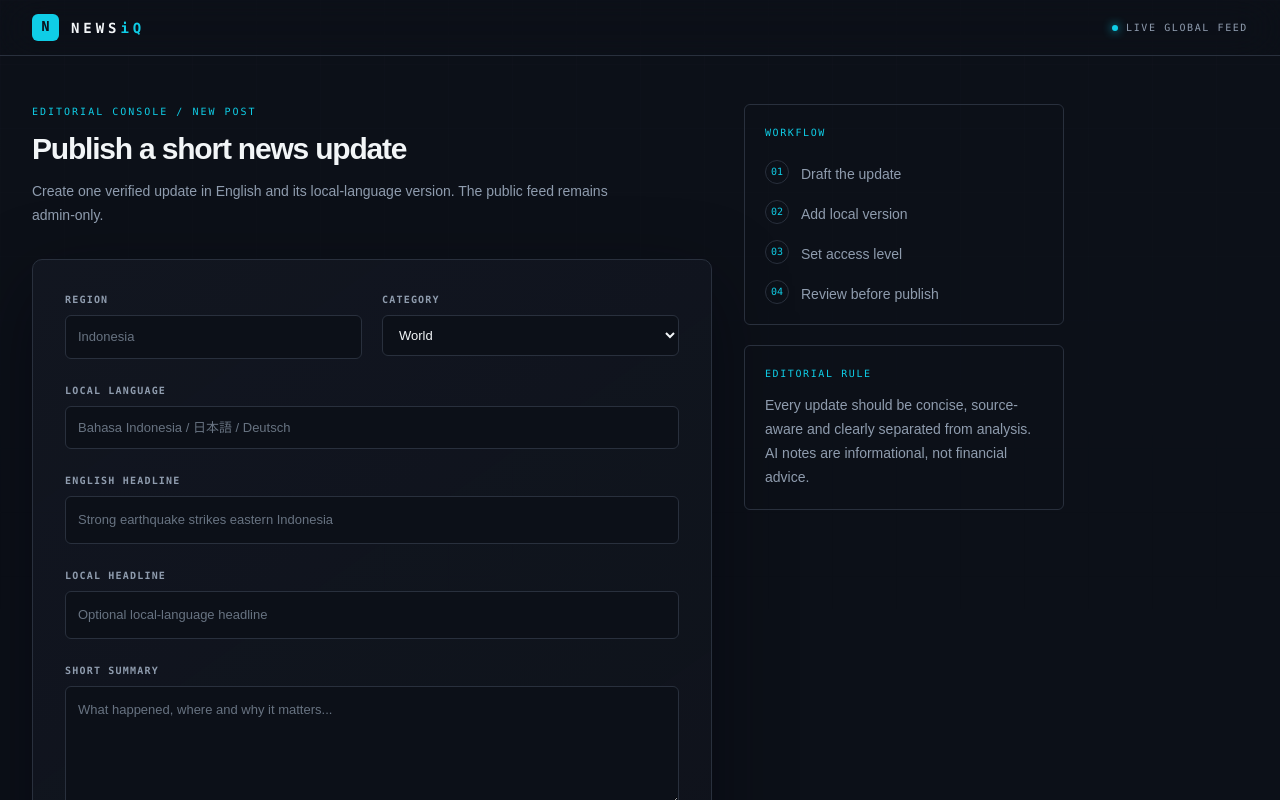
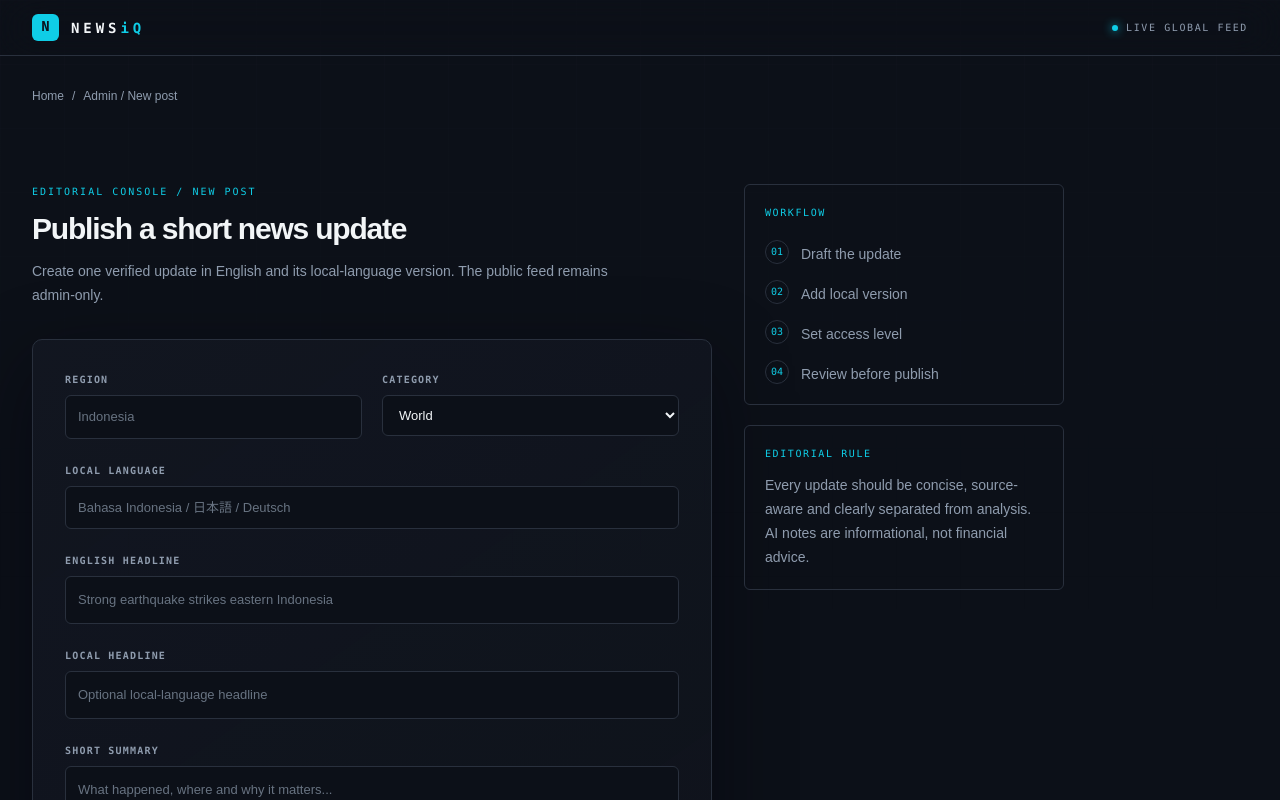
Before and after one commit to beyondinfinity2500-ctrl/newsiq-landing, a Next.js app: page /admin in a window 1280 px wide. Shown: the top 800 px of the page. Built offline with nearby package versions, Linux system fonts and the light colour scheme.

Commit message:
feat: add breadcrumbs to about, admin, and markets pages
Co-authored-by: beyondinfinity2500-ctrl <300656251+beyondinfinity2500-ctrl@users.noreply.github.com>

```diff
--- a/app/admin/page.tsx
+++ b/app/admin/page.tsx
@@ -3,6 +3,7 @@
 import { FormEvent, useState } from 'react'
 import { SiteFooter } from '../../components/site/SiteFooter'
 import { SiteHeader } from '../../components/site/SiteHeader'
+import { Breadcrumbs } from '../../components/site/Breadcrumbs'
 
 export default function AdminPublisher() {
   const [published, setPublished] = useState(false)
@@ -17,7 +18,7 @@ export default function AdminPublisher() {
     <main className="min-h-screen bg-background text-foreground">
       <div className="page-grid" aria-hidden="true" />
       <SiteHeader admin />
-      <div className="relative z-10 mx-auto grid max-w-7xl gap-8 px-4 py-8 lg:grid-cols-[minmax(0,680px)_320px] lg:px-8 lg:py-12">
+      <div className="relative z-10 mx-auto max-w-7xl px-4 pt-8 lg:px-8"><Breadcrumbs current="Admin / New post" /></div><div className="relative z-10 mx-auto grid max-w-7xl gap-8 px-4 py-8 lg:grid-cols-[minmax(0,680px)_320px] lg:px-8 lg:py-12">
         <section>
           <div className="mb-8">
             <p className="font-mono text-[10px] uppercase tracking-[0.2em] text-primary">Editorial console / New post</p>
--- a/app/subscribe/page.tsx
+++ b/app/subscribe/page.tsx
@@ -3,6 +3,7 @@
 import { useState } from "react"
 import { SiteFooter } from "../../components/site/SiteFooter"
 import { SiteHeader } from "../../components/site/SiteHeader"
+import { Breadcrumbs } from "../../components/site/Breadcrumbs"
 
 const features = [
   "Unlimited full AI market-impact analysis",
@@ -19,6 +20,7 @@ export default function SubscribePage() {
       <div className="page-grid" aria-hidden="true" />
       <SiteHeader />
       <section className="relative z-10 mx-auto max-w-6xl px-5 py-16 sm:py-24 lg:px-8">
+        <Breadcrumbs current="Subscribe" />
         <div className="mx-auto max-w-2xl text-center">
           <p className="font-mono text-[10px] uppercase tracking-[0.2em] text-primary">NEWSiQ / Membership</p>
           <h1 className="mt-3 text-balance text-4xl font-semibold tracking-[-0.05em] sm:text-6xl">See the signal behind the headline.</h1>
--- /dev/null
+++ b/components/site/Breadcrumbs.tsx
@@ -0,0 +1,19 @@
+import Link from 'next/link'
+
+type BreadcrumbsProps = {
+  current: string
+}
+
+export function Breadcrumbs({ current }: BreadcrumbsProps) {
+  return (
+    <nav aria-label="Breadcrumb" className="mb-8 flex items-center gap-2 text-xs text-muted-foreground">
+      <Link href="/" className="transition-colors hover:text-foreground">
+        Home
+      </Link>
+      <span aria-hidden="true">/</span>
+      <span aria-current="page" className="text-foreground/80">
+        {current}
+      </span>
+    </nav>
+  )
+}
```
Also changed, not shown: app/about/page.tsx (+2 -1 lines), app/markets/page.tsx (+2 -1 lines), app/terms/page.tsx (+2 -1 lines).
